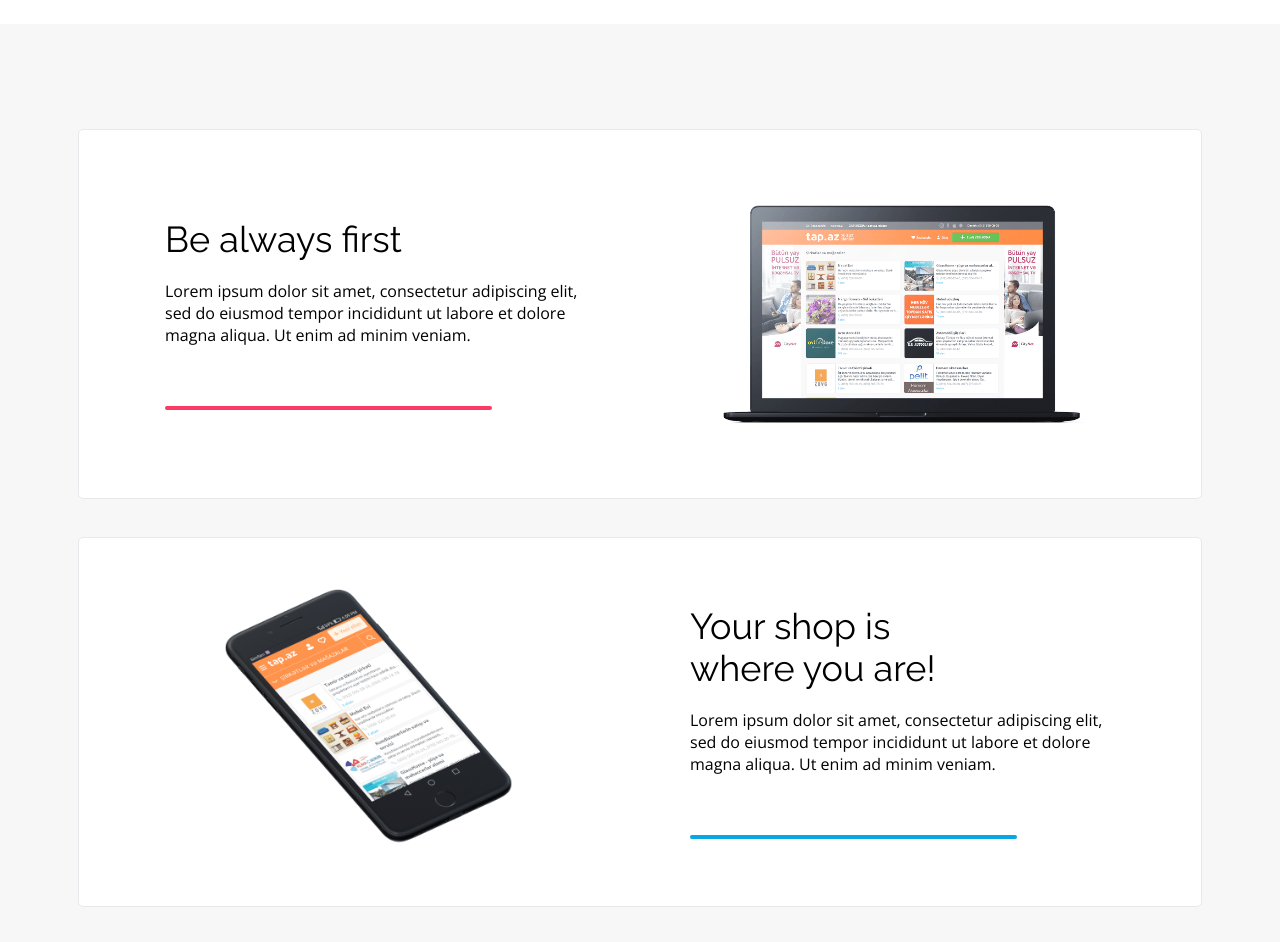
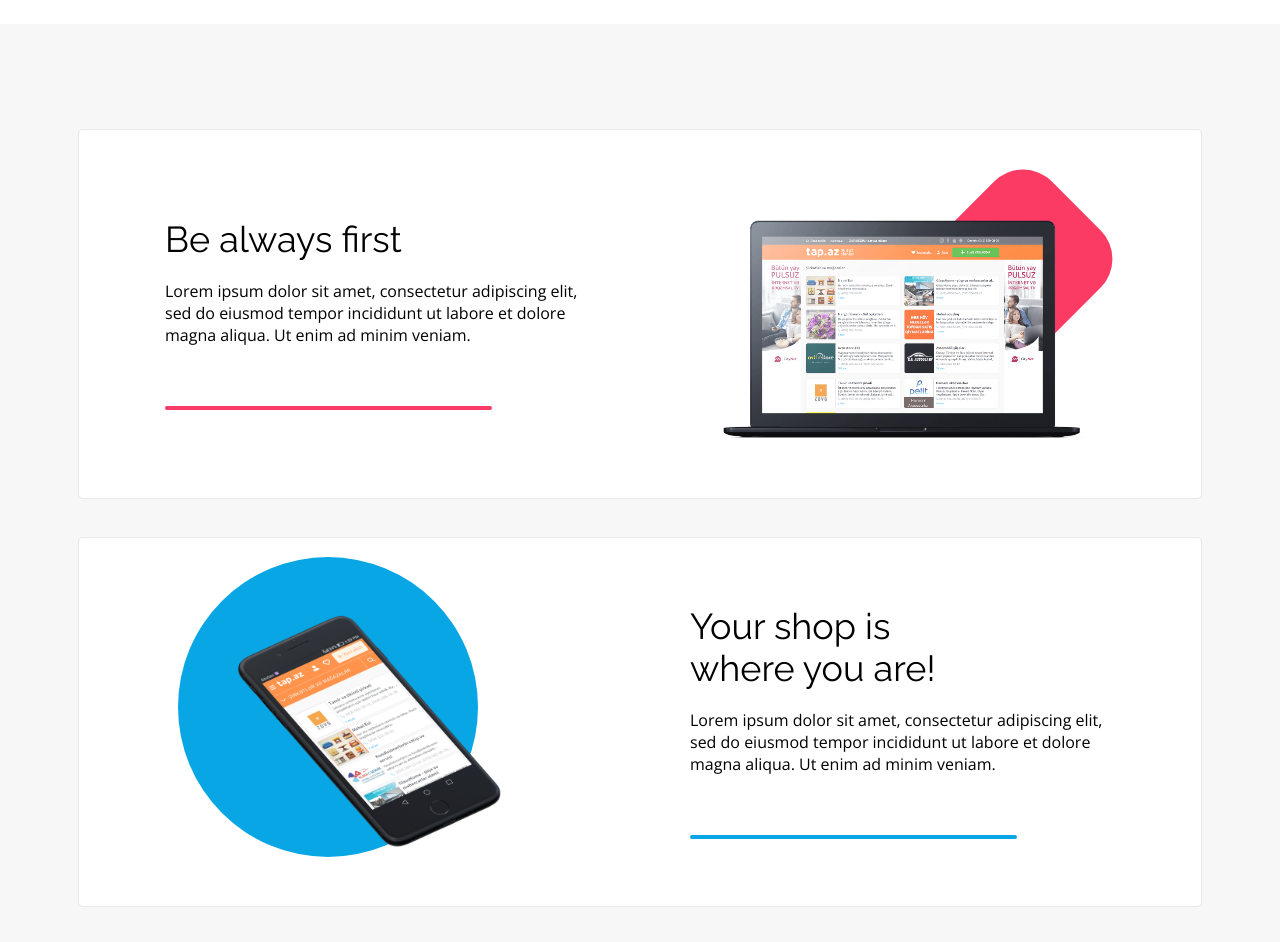
Before and after one commit to karolinagorka/Warsztat-dzie-5., a website: page Warsztat zadanie/index.html in a window 1280 px wide. Shown: the part 1400-2342 px from the top of the page. Drawn offline with nearby package versions, Linux system fonts and the light colour scheme.

Commit message:
stworzenie plikow, poczatek projektu

```diff
--- a/Warsztat zadanie/css/style.css
+++ b/Warsztat zadanie/css/style.css
@@ -301,6 +301,37 @@ h2 {
     display: flex;
     justify-content: center;
     align-items: center;
+    padding-top: 30px;
+}
+
+.box_img1:after {
+    content: "";
+    display: block;
+    width: 150px;
+    height: 150px;
+    background: var(--color-redish) 0% 0% no-repeat padding-box;
+    border-radius: 41px;
+    opacity: 1;
+    position: absolute;
+    transform: translate(120px, -70px) matrix(0.71, 0.71, -0.71, 0.71, 0, 0);
+    z-index: 1;
+}
+
+.box_img img {
+    z-index: 3;
+}
+
+.box_img2:after {
+    content: "";
+    display: block;
+    width: 300px;
+    height: 300px;
+    background: var(--color-primary) 0% 0% no-repeat padding-box;
+    border-radius: 50%;
+    opacity: 1;
+    position: absolute;
+    transform: translate(-50px, -30px);
+    z-index: 1;
 }
 
 .benefits_box3 .box_img {
--- a/Warsztat zadanie/index.html
+++ b/Warsztat zadanie/index.html
@@ -63,10 +63,12 @@
                     <h2>Be always first</h2>
                     <p>Lorem ipsum dolor sit amet, consectetur adipiscing elit, sed do eiusmod tempor incididunt ut labore et dolore magna aliqua. Ut enim ad minim veniam.</p>
                 </div>
-                <div class="box_img"> <img src="assets/Macbook.png"> </div>
+                <div class="box_img box_img1">
+                    <img src="assets/Macbook.png">
+                </div>
             </div>
             <div class="benefits_box benefits_box2">
-                <div class="box_img">
+                <div class="box_img box_img2">
                     <img src="assets/iPhone.png">
                 </div>
                 <div class="box_text box_text2">
```
Also changed, not shown: Warsztat zadanie/gulpfile.js (added, +40 -0 lines), Warsztat zadanie/package.json (added, +29 -0 lines), Warsztat zadanie/scss/_colors.scss (added), Warsztat zadanie/scss/_header.scss (added), Warsztat zadanie/scss/_section-benefits.scss (added), Warsztat zadanie/scss/_section-contact.scss (added), Warsztat zadanie/scss/_section-footer.scss (added), Warsztat zadanie/scss/_section-opening.scss (added), Warsztat zadanie/scss/_section-pricing.scss (added), Warsztat zadanie/scss/_section-statistics.scss (added), Warsztat zadanie/scss/main.scss (added), 1 other file.
